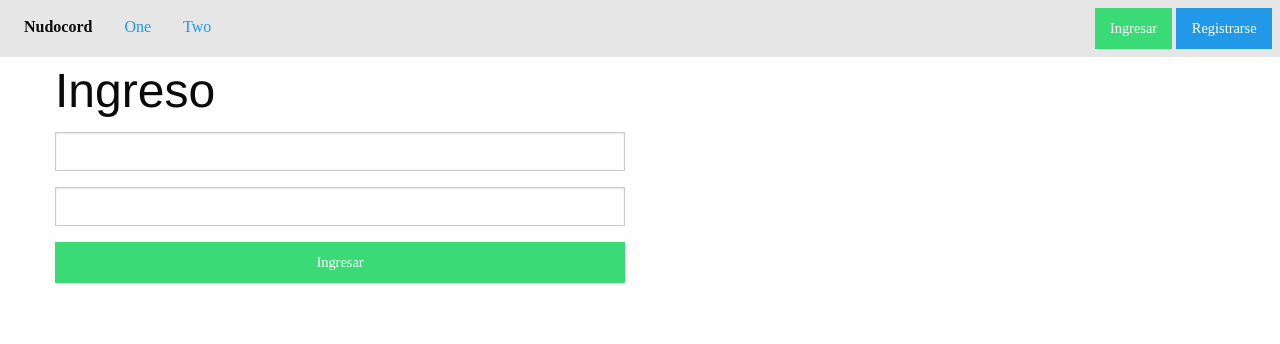
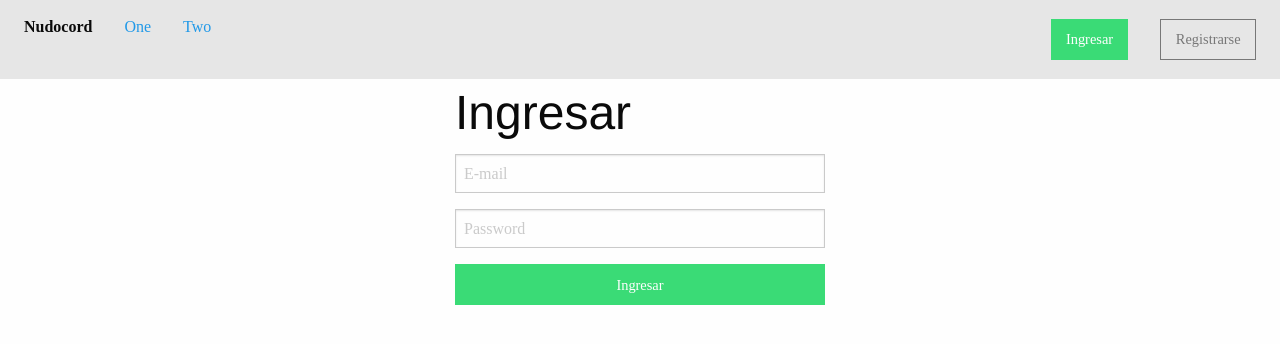
Before and after one commit to dmarquina/Nudocord, a Django app: page /signin/ in a window 1280 px wide. Shown: the top 344 px of the page. Run offline with Django 3.2, Linux system fonts and the light colour scheme.

Commit message:
signin and singup finished

```diff
--- a/clients/views.py
+++ b/clients/views.py
@@ -2,6 +2,7 @@ from django.shortcuts import render
 from django.contrib.auth import authenticate, login
 from django.contrib.auth.models import User
 from django.shortcuts import redirect
+from .models import Client
 
 
 def signin(request):
@@ -28,11 +29,13 @@ def signup(request):
 			action = request.POST.get('action', None)
 			email = request.POST.get('email', None)
 			password = request.POST.get('password', None)
+			name = request.POST.get('name', None)
 
 			if action == 'signup':
-				user = User.objects.create_user(email=email,
-	                                            password=password)
-				user.save()
+				client = Client.objects.create_user(email=email,
+	                                            password=password,
+	                                            name=name,)
+				client.save()
 				return redirect('/signin')
 	context = {}
 	return render(request, 'signin/signup.html', context)
--- a/static/css/app.css
+++ b/static/css/app.css
@@ -6,3 +6,7 @@ img{
 	width: 300px;
 	height: 220px;
 }
+
+.button-topbar{
+	width: 125px;
+}
--- a/templates/base.html
+++ b/templates/base.html
@@ -19,14 +19,14 @@
 				<li><a href="#">Two</a></li>
 			</ul>
 		</div>
-		<div class="top-bar-right  ">
+		<div class="top-bar-right">
 			<ul class="menu">
 				{% if user.is_authenticated %}
-            		<h3>{{ user.name }} | <a href="{% url "clients:logout" %}"><button class="alert button">Salir</button></a></h3>
-        		{% else %}
-            		<a href="{% url "clients:signin" %}"><button class="success button">  Ingresar  </button></a>
-            		<a href="{% url "clients:signup" %}"><button class="primary button">Registrarse</button></a>
-        		{% endif %}
+	        		<li><h4>{{ user.name }} | </h4>	<a href="{% url "clients:logout" %}"><button class="small expanded alert hollow button">Salir</button></a></li>
+	    		{% else %}
+	        		<li><a href="{% url "clients:signin" %}"><button class="success button ">  Ingresar  </button></a></li>
+	        		<li><a href="{% url "clients:signup" %}"><button class="hollow secondary button">Registrarse</button></a></li>
+	    		{% endif %}
 			</ul>
 		</div>
 	</div>
--- a/templates/signin/signin.html
+++ b/templates/signin/signin.html
@@ -6,13 +6,13 @@
 
 {% block content %}
 <div class="row">
-	<div class="medium-6 columns">
-		<h1>Ingreso</h1>
+	<div class="small-4 large-offset-4 columns">
+		<h1>Ingresar</h1>
 		<form action="" method="post">
 		{% csrf_token %}
 		<input type="hidden" name="action" value="signin"></input>
-		<input type="text" name="email"></input>
-		<input type="text" name="password"></input>
+		<input type="text" name="email" placeholder="E-mail"></input>
+		<input type="text" name="password" placeholder="Password"></input>
 		<button type="submit" class="success expanded button">Ingresar</button>
 		</form>
 	</div>
```
Also changed, not shown: templates/signin/signup.html (+6 -5 lines).
